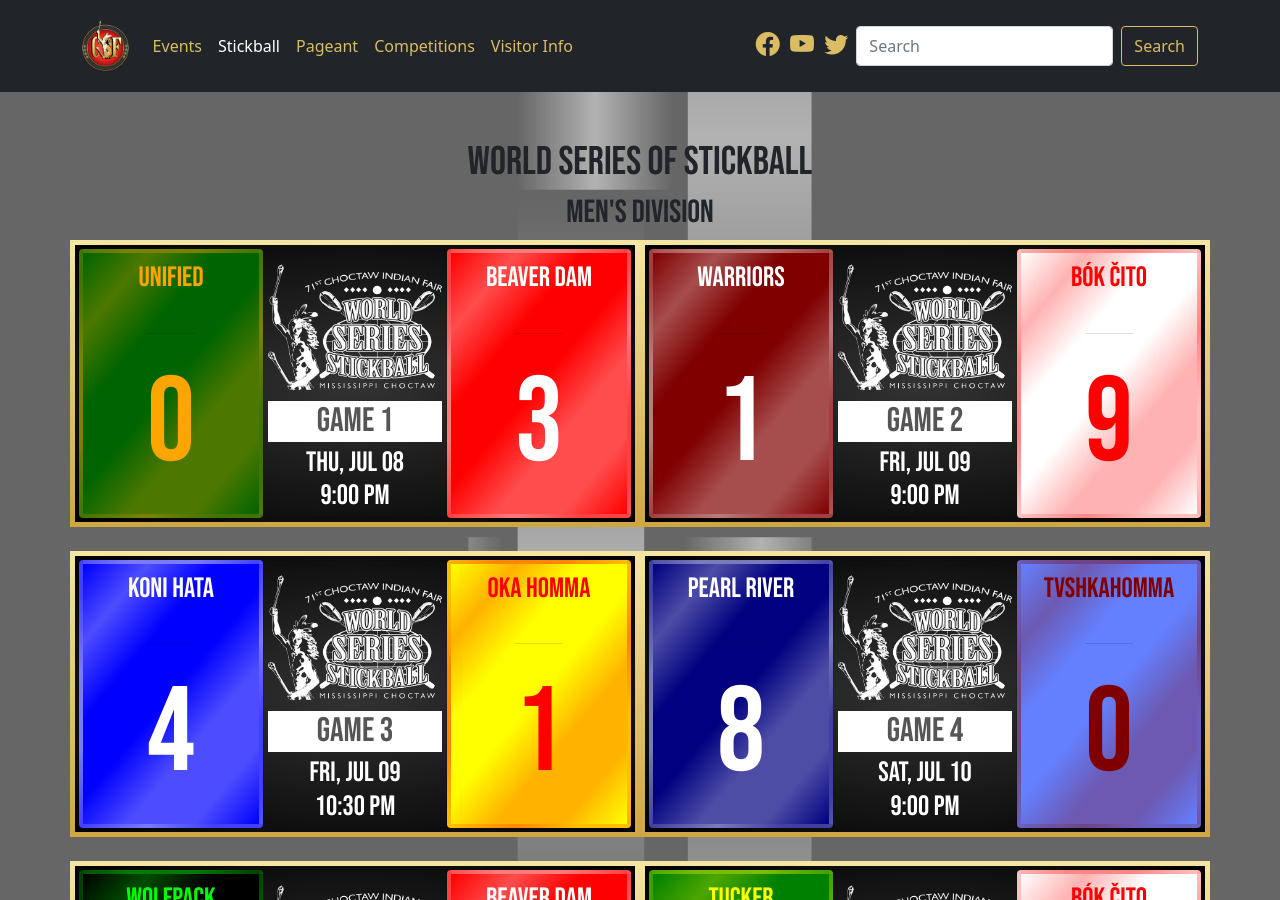
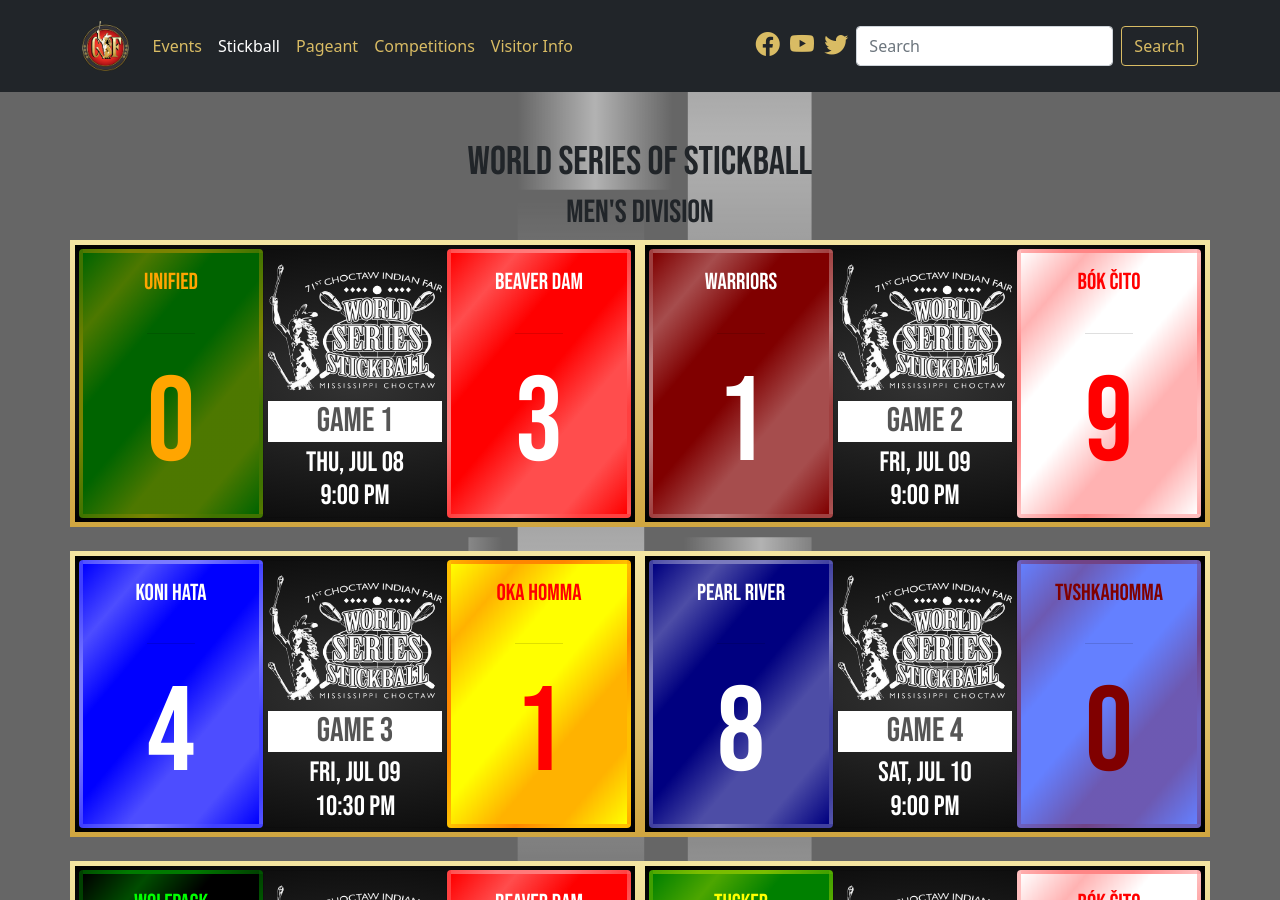
Before and after one commit to smattera/smattera.github.io, a Jekyll site: the page built from stickball/index.md, in a window 1280 px wide and 900 px high. Built offline with Jekyll 4.4.1, drawn with Linux system fonts in a browser that asks for light colours; nearby versions of some CDN libraries.

Commit message:
Update game.html

```diff
--- a/_includes/game.html
+++ b/_includes/game.html
@@ -26,7 +26,7 @@
 <div class="col p-3 py-1 card-gold-border" style="background: radial-gradient(#333, #000);">
   <div class="row row-cols-3">
     <div class="col-4 card position-relative" style="background: linear-gradient(130deg, rgba({{ include.t1c2 }}, 0), rgba({{ include.t1c2 }}, 0.3), rgba({{ include.t1c2 }}, 0), rgba({{ include.t1c2 }}, 0), rgba({{ include.t1c2 }}, 0.3), rgba({{ include.t1c2 }}, 0.3), rgba({{ include.t1c2 }}, 0)), rgba({{ include.t1c }}, 1); color: rgba({{ include.t1c2 }},1); border: 4px solid rgba({{ include.t1c2 }}, 0.25);">
-      <div class="card-head pt-2 h3">{{ include.t1 }}</div>
+      <div class="card-head pt-3 h3" style="font-size:1.45rem;">{{ include.t1 }}</div>
       <div class="card-footer position-absolute bottom-0 start-50 translate-middle-x p-0 text-nowrap" style="background: transparent; font-size: 120px;">{{ include.t1s }}</div>
     </div>
     <div class="col-4 card text-white p-1" style="background: transparent;">
@@ -37,7 +37,7 @@
       <p class="card-text h2 pt-1" style="font-size: 28px;">{{ include.d }}<br>{{ include.hr }}</p>
     </div>
     <div class="col-4 card position-relative" style="background: linear-gradient(130deg, rgba({{ include.t2c2 }}, 0), rgba({{ include.t2c2 }}, 0.3), rgba({{ include.t2c2 }}, 0), rgba({{ include.t2c2 }}, 0), rgba({{ include.t2c2 }}, 0.3), rgba({{ include.t2c2 }}, 0.3), rgba({{ include.t2c2 }}, 0)), rgba({{ include.t2c }}, 1); color: rgba({{ include.t2c2 }},1); border: 4px solid rgba({{ include.t2c2 }}, 0.25);">
-      <div class="card-head pt-2 h3">{{ include.t2 }}</div>
+      <div class="card-head pt-3 h3" style="font-size:1.45rem;">{{ include.t2 }}</div>
       <div class="card-footer position-absolute bottom-0 start-50 translate-middle-x p-0 text-nowrap" style="background: transparent; font-size: 120px;">{{ include.t2s }}</div>
     </div>
   </div>
```
